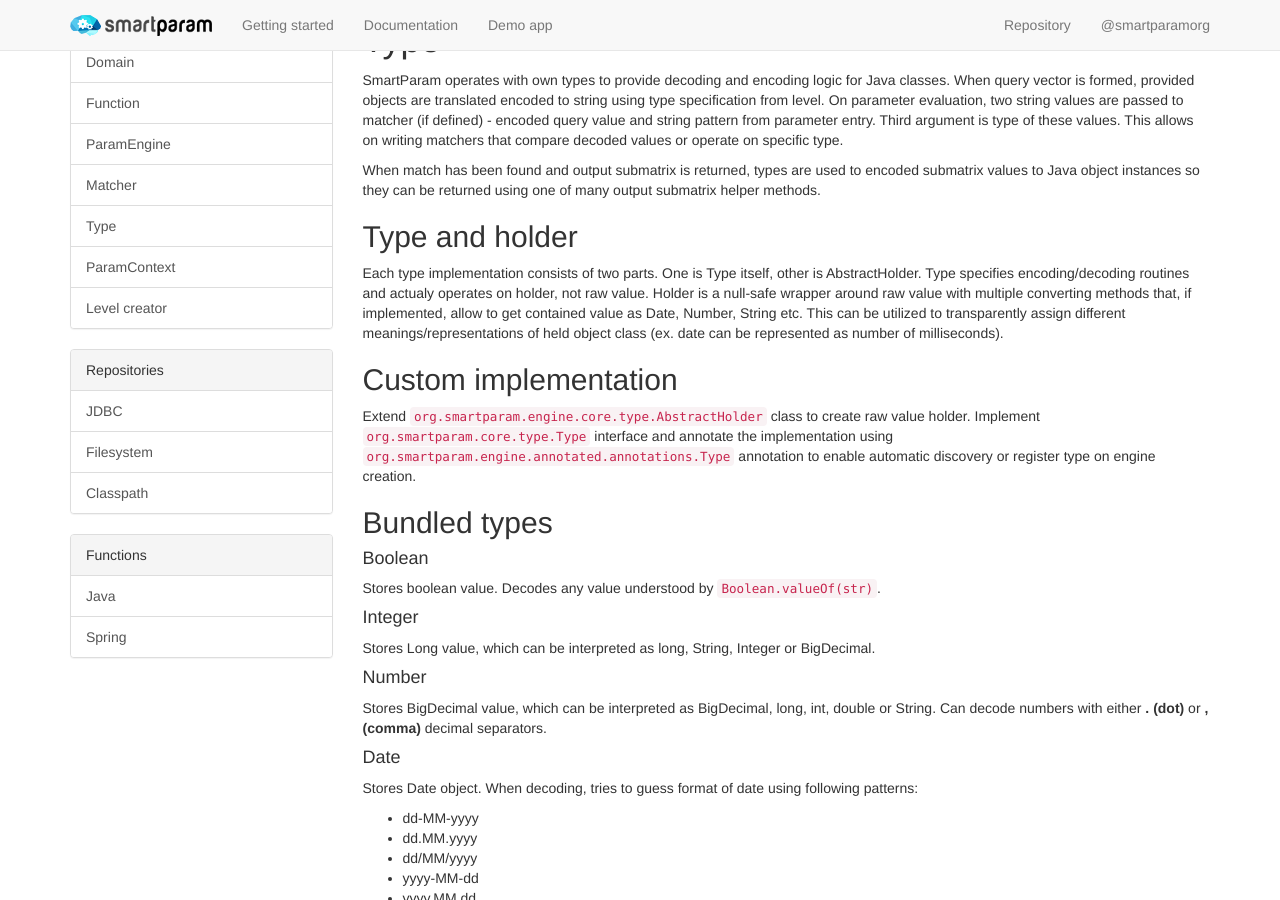
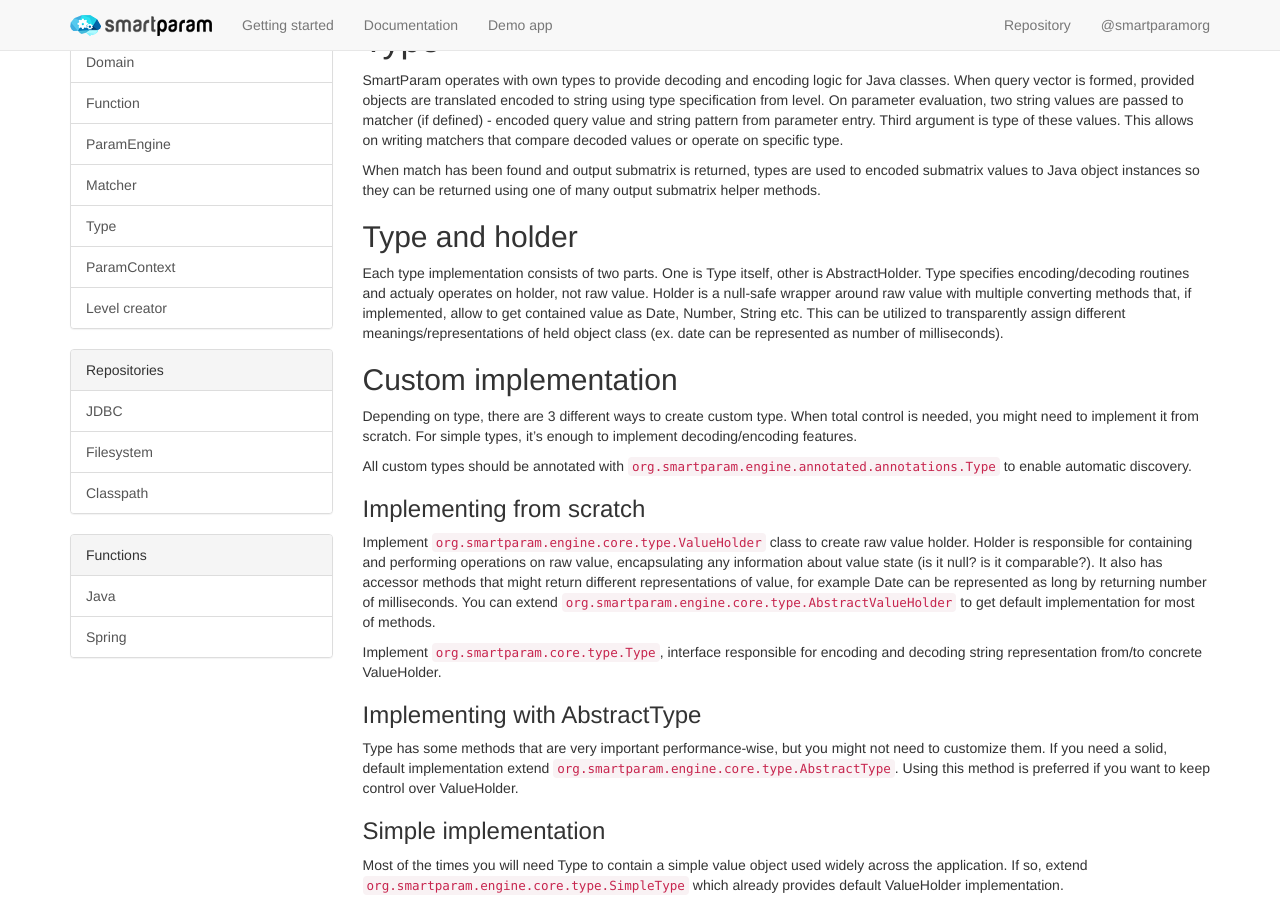
Before and after one commit to smartparam/smartparam.github.io, a Jekyll site: the page built from doc/type.md, in a window 1280 px wide and 900 px high. Built offline with Jekyll 4.4.1, drawn with Linux system fonts in a browser that asks for light colours; nearby versions of some CDN libraries; Markdown is read by kramdown in place of the engine named in the settings.

```diff
--- a/doc/type.md
+++ b/doc/type.md
@@ -22,9 +22,38 @@ transparently assign different meanings/representations of held object class (ex
 
 ## Custom implementation
 
-Extend `org.smartparam.engine.core.type.AbstractHolder` class to create raw value holder. Implement
-`org.smartparam.core.type.Type` interface and annotate the implementation using `org.smartparam.engine.annotated.annotations.Type`
-annotation to enable automatic discovery or register type on engine creation.
+Depending on type, there are 3 different ways to create custom type. When total
+control is needed, you might need to implement it from scratch. For simple types,
+it's enough to implement decoding/encoding features.
+
+All custom types should be annotated with `org.smartparam.engine.annotated.annotations.Type`
+to enable automatic discovery.
+
+### Implementing from scratch
+
+Implement `org.smartparam.engine.core.type.ValueHolder` class to create raw value holder.
+Holder is responsible for containing and performing operations on raw value,
+encapsulating any information about value state (is it null? is it comparable?).
+It also has accessor methods that might return different representations of value,
+for example Date can be represented as long by returning number of milliseconds.
+You can extend `org.smartparam.engine.core.type.AbstractValueHolder` to get
+default implementation for most of methods.
+
+Implement `org.smartparam.core.type.Type`, interface responsible for encoding
+and decoding string representation from/to concrete ValueHolder.
+
+### Implementing with AbstractType
+
+Type has some methods that are very important performance-wise, but you might
+not need to customize them. If you need a solid, default implementation extend
+`org.smartparam.engine.core.type.AbstractType`. Using this method is preferred if
+you want to keep control over ValueHolder.
+
+### Simple implementation
+
+Most of the times you will need Type to contain a simple value object used widely
+across the application. If so, extend `org.smartparam.engine.core.type.SimpleType`
+which already provides default ValueHolder implementation.
 
 ## Bundled types
 
```
Also changed, not shown: doc/function-java.md (added, +39 -0 lines), doc/function-spring.md (added, +60 -0 lines), doc/function.md (+1 -1 lines), doc/repository-classpath.md (+24 -0 lines), doc/repository-fs.md (+22 -0 lines), getting-started.md (+4 -3 lines).
